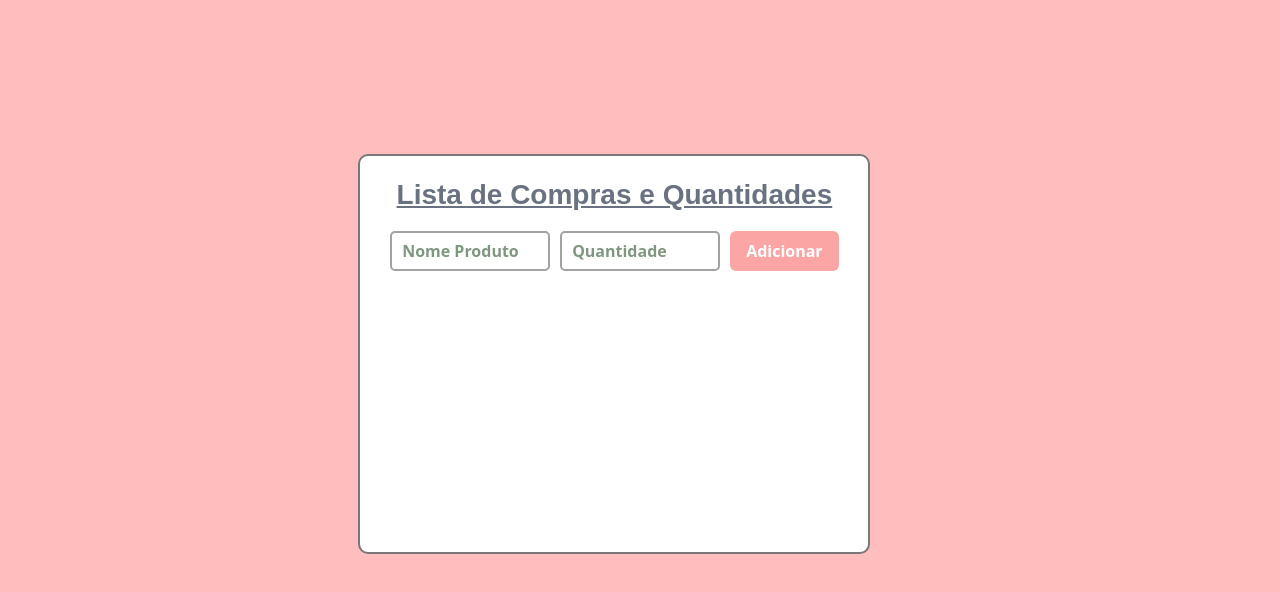
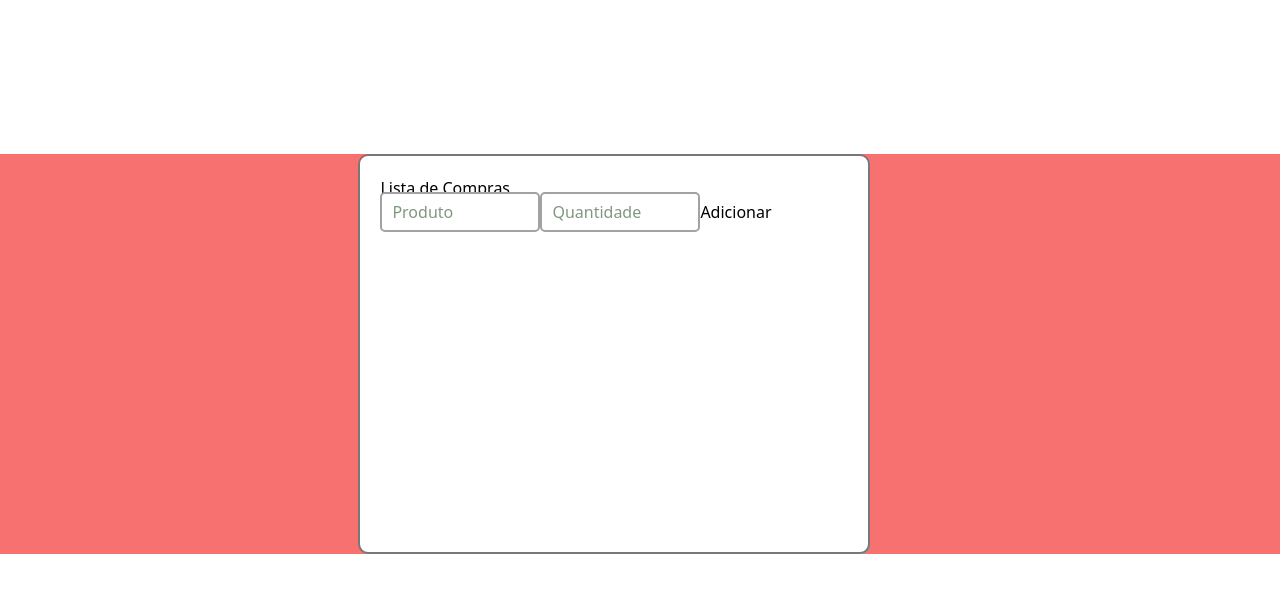
Before and after one commit to Sofiaaaah/Projeto-Intermediario-FST2, a React (Vite) app: page / in a window 1280 px wide. Shown: the top 592 px of the page. Built offline with nearby package versions, Linux system fonts and the light colour scheme.

Commit message:
estilizando

```diff
--- a/old-codigo/style.css
+++ b/old-codigo/style.css
@@ -1,9 +1,39 @@
-nav{
-    text-align: center;
-    border: 2px solid black;
-    width: 25%;
+#linha-inputs {
+  display: flex;
+  gap: 10px;
+  justify-content: center;
+  margin-top: 10px;
+  flex-wrap: wrap;
 }
-ul{
-    display: flex;
+
+#produto,
+#quantidade {
+  background-color: white;
+  color: rgb(0, 48, 0);
+  border-radius: 5px;
+  border: 2px rgb(163, 162, 162) solid;
+  padding: 10px;
+  width: 160px;
+  height: 40px;
+  margin-top: -47%;
+}
+
+#adicionar {
+  display: flex;
+  align-items: center;
+  justify-content: center;
+  margin-top: -35%;
+  background-color: #fca5a5;
+  color: white;
+  font-weight: bold;
+  padding: 0 16px;
+  height: 40px;
+  border-radius: 6px;
+  cursor: pointer;
+  margin-top: -47%;
 
 }
+
+#adicionar:hover {
+  background-color: #f87171;
+}
--- a/src/App.jsx
+++ b/src/App.jsx
@@ -1,23 +1,55 @@
-import Input from './components/Input'
-import './assets/css/main.css';
+import React, { useState } from "react";
+import './assets/css/style.css';
+function App() {
+    const [itens, setItens] = useState([]);
+    const [produto, setProduto] = useState("");
+    const [quantidade, setQuantidade] = useState("");
 
-function App() {
-  return (
-    <div id='caixa' className='font-bold text-center'>
+    const adicionar = () => {
+        if (produto && quantidade) {
+            setItens([...itens, { produto, quantidade }]);
+            setProduto("");
+            setQuantidade("");
+        }
+    };
 
-      <h1 className='text-gray-500 font-bold'>Lista de Compras e Quantidades</h1>
+    const remover = () => {
+        setItens(itens.filter((_, final) => final != ""));
+    };
 
-      <div id="linha-inputs">
-        <Input id="produto" type="text" placeholder="Nome Produto" />
-        <Input id="quantidade" placeholder="Quantidade" type="number" />
-        <button id="adicionar" className="bg-red-300 text-white">
-        Adicionar
-        </button>
-      </div>
+    return (
+        <div id="body">
+            <div id="caixa">
+                <h1>Lista de Compras</h1>
 
+                <input
+                    type="text"
+                    id="produto"
+                    placeholder="Produto"
+                    value={produto}
+                    onChange={sla => setProduto(sla.target.value)}
+                />
+                <input
+                    id="quantidade"
+                    type="number"
+                    placeholder="Quantidade"
+                    value={quantidade}
+                    onChange={sla => setQuantidade(sla.target.value)}
+                />
+                <button onClick={adicionar} id="adicionar">Adicionar</button>
 
-    </div>
-  );
+                <ul>
+                    {itens.map((item) => (
+                        <p>
+                            {item.produto}  {item.quantidade}
+                            <button onClick={() => remover()}>Remover</button>
+                        </p>
+                    ))}
+                </ul>
+            </div>
+        </div>
+
+    );
 }
 
 export default App;
--- a/src/assets/css/main.css
+++ b/src/assets/css/style.css
@@ -1,14 +1,15 @@
 @import "tailwindcss";
 @import url('https://fonts.googleapis.com/css2?family=Cabin:ital,wght@0,591;1,591&display=swap');
 
-*{
-  background-color:#ffbdbd;
+#body{
+  background-color: #f87171;
+  height: 100%;
+  width: 100%;
 }
 #caixa {
   background-color: rgb(255, 255, 255);
   align-items: center;
   justify-content: center;
-  display: grid;
   border: 2px solid rgb(121, 119, 119);
   border-radius: 10px;
   margin-top: 12%;
@@ -20,14 +21,7 @@
 }
 
 h1 {
-  background-color: white;
-  font-family: "Cabin", sans-serif;
-  font-size: 28px;
-  text-decoration: underline;
-  padding: 10px;
-  border-radius: 5px;
-  margin-bottom: 20px;
-  margin-top: -25%;
+  size: 14px;
 }
 
 #linha-inputs {
@@ -40,6 +34,7 @@ h1 {
 
 #produto,
 #quantidade {
+
   background-color: white;
   color: rgb(0, 48, 0);
   border-radius: 5px;
@@ -51,18 +46,7 @@ h1 {
 }
 
 #adicionar {
-  display: flex;
-  align-items: center;
-  justify-content: center;
-  margin-top: -35%;
-  background-color: #fca5a5;
-  color: white;
-  font-weight: bold;
-  padding: 0 16px;
-  height: 40px;
-  border-radius: 6px;
-  cursor: pointer;
-  margin-top: -47%;
+
 
 }
 
--- a/src/components/Input.jsx
+++ /dev/null
@@ -1,5 +0,0 @@
-export default function Input(props) {
-  return (
-    <input id={props.id} type={props.type} placeholder={props.placeholder} className={props.className}/>
-  );
-}
--- a/src/components/Quantidade.jsx
+++ /dev/null
@@ -1,6 +0,0 @@
-export default function Input(props) {
-  return <input id={props.id} type="number" placeholder={props.placeholder}
-/>
-
-
-}
--- a/src/main.jsx
+++ b/src/main.jsx
@@ -1,7 +1,7 @@
 import { StrictMode } from 'react'
 import { createRoot } from 'react-dom/client'
 import App from './App.jsx'
-import './assets/css/main.css';
+
 
 createRoot(document.getElementById('root')).render(
   <StrictMode>
```
